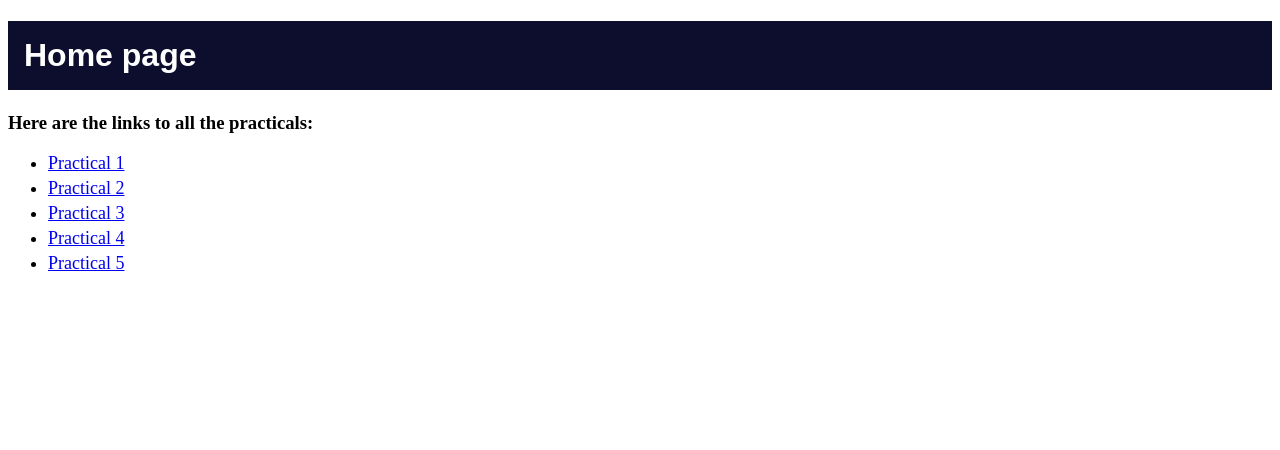
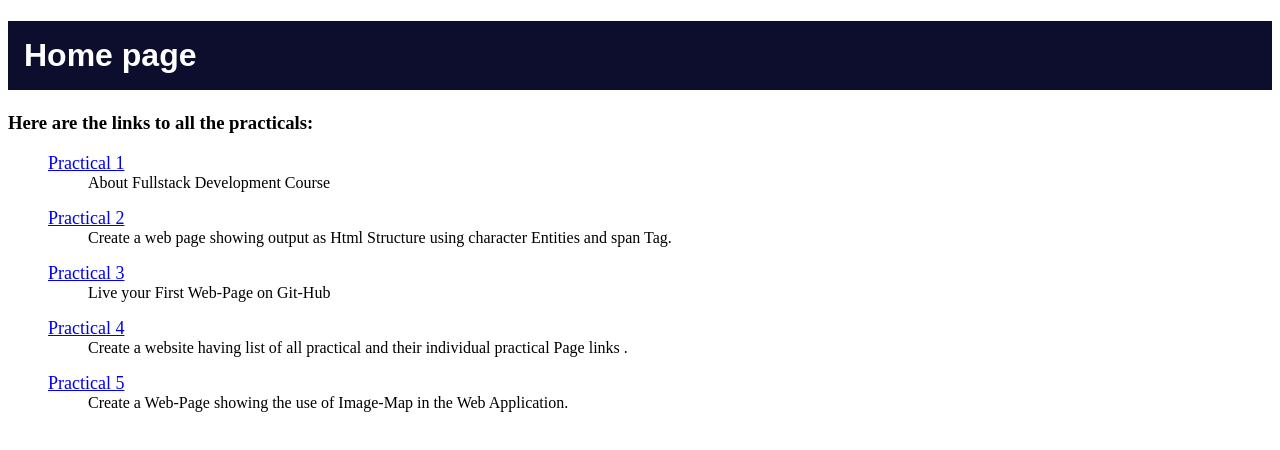
Before and after one commit to yashsrivastava83/vaibhavpandeyprayag.github.io, a plain HTML site: page index.html in a window 1280 px wide. Drawn offline with Linux system fonts and the light colour scheme.

Commit message:
Practical 4 completed

```diff
--- a/index.html
+++ b/index.html
@@ -7,6 +7,11 @@
         font-size: large;
         margin-top: 4px;
         margin-bottom: 4px;
+      }
+
+      dt {
+        font-size: large;
+        margin-top: 16px;
       }
     </style>
   </head>
@@ -23,13 +28,26 @@
     </h1>
     <h3>Here are the links to all the practicals:</h3>
     <ul>
-      <li>
+      <dt>
         <a href="./Practical1.html">Practical 1</a>
-      </li>
-      <li><a href="./Practical2.html">Practical 2</a></li>
-      <li><a href="./Practical3.html">Practical 3</a></li>
-      <li><a href="./Practical4.html">Practical 4</a></li>
-      <li><a href="./Practical5.html">Practical 5</a></li>
+      </dt>
+      <dd>About Fullstack Development Course</dd>
+      <dt><a href="./Practical2.html">Practical 2</a></dt>
+      <dd>
+        Create a web page showing output as Html Structure using character
+        Entities and span Tag.
+      </dd>
+      <dt><a href="./Practical3.html">Practical 3</a></dt>
+      <dd>Live your First Web-Page on Git-Hub</dd>
+      <dt><a href="./index.html">Practical 4</a></dt>
+      <dd>
+        Create a website having list of all practical and their individual
+        practical Page links .
+      </dd>
+      <dt><a href="./Practical5.html">Practical 5</a></dt>
+      <dd>
+        Create a Web-Page showing the use of Image-Map in the Web Application.
+      </dd>
     </ul>
   </body>
 </html>
```
